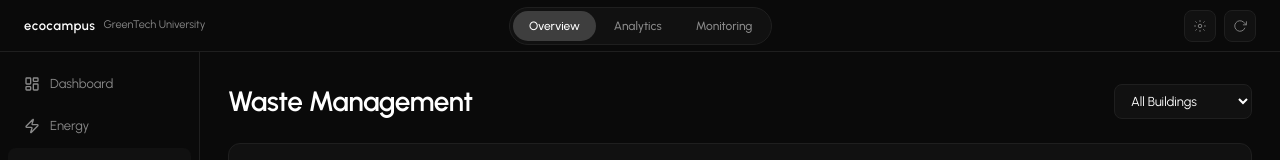
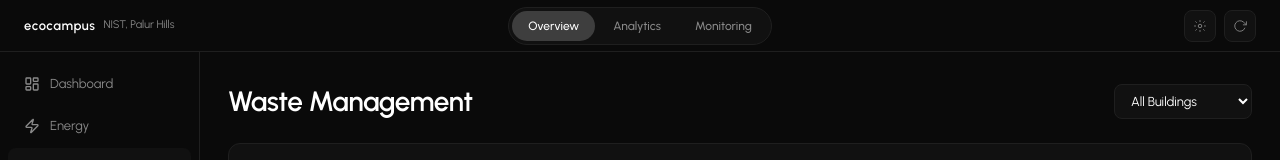
Before and after one commit to segfaultsz/EcoCampusAI, a Next.js app in the folder frontend/: page /waste in a window 1280 px wide. Shown: the top 160 px of the page. Built offline with nearby package versions, Linux system fonts and the light colour scheme.

Commit message:
feat(5-fix-campus-location): update UI labels with NIST Palur Hills

```diff
--- a/frontend/src/components/layout/TopBar.jsx
+++ b/frontend/src/components/layout/TopBar.jsx
@@ -24,7 +24,7 @@ export default function TopBar() {
           </span>
           <span style={{ fontSize:'11px', color:'var(--text-secondary)',
                          fontWeight:400 }}>
-            GreenTech University
+            NIST, Palur Hills
           </span>
         </div>
 
```
